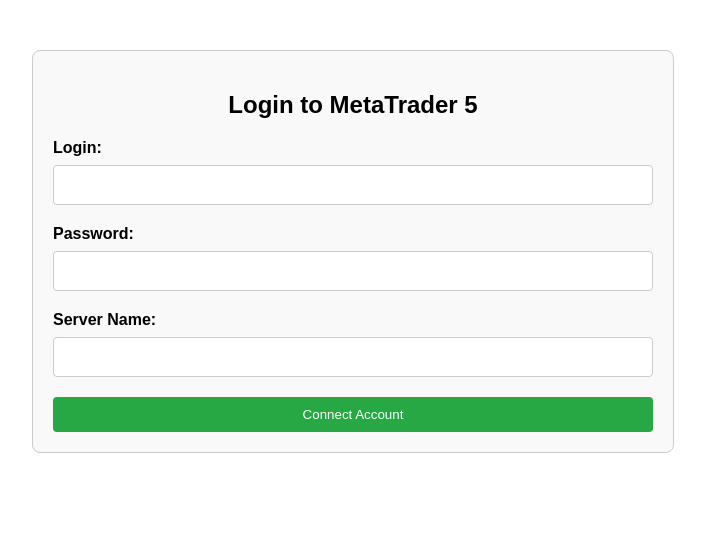
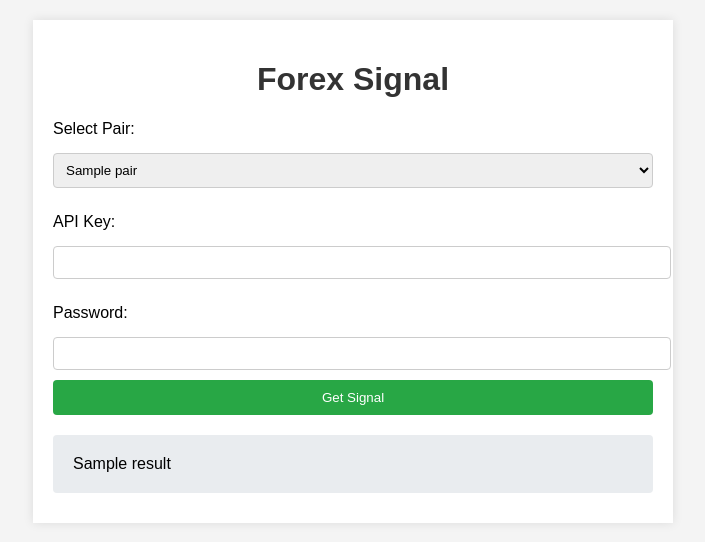
Before and after one commit to sniper-art710/EA, a Python web app: template templates/index.html in a window 1280 px wide. Shown: the top 542 px of the page, without its empty margins (287-992 px from the left). Run offline with Jinja, Linux system fonts and the light colour scheme; the template is opened without the code that fills it: most values are stand-ins (such as "Sample title", 1, 10 or a date in 2020).

Commit message:
Add files via upload

```diff
--- a/templates/index.html
+++ b/templates/index.html
@@ -3,45 +3,38 @@
 <head>
     <meta charset="UTF-8">
     <meta name="viewport" content="width=device-width, initial-scale=1.0">
-    <title>MetaTrader Login</title>
+    <title>Forex Signal</title>
     <style>
         body {
             font-family: Arial, sans-serif;
-            overflow-y: scroll;
+            background-color: #f4f4f4;
+            margin: 0;
+            padding: 20px;
         }
-
         .container {
             max-width: 600px;
-            margin: 50px auto;
+            margin: auto;
+            background: white;
             padding: 20px;
-            border: 1px solid #ccc;
-            border-radius: 8px;
-            background-color: #f9f9f9;
+            box-shadow: 0 0 10px rgba(0, 0, 0, 0.1);
         }
-
-        h2 {
+        h1 {
             text-align: center;
+            color: #333;
         }
-
-        form {
-            display: flex;
-            flex-direction: column;
+        label {
+            display: block;
+            margin: 15px 0 5px;
         }
-
-        label {
-            margin-bottom: 8px;
-            font-weight: bold;
-        }
-
-        input {
-            margin-bottom: 20px;
-            padding: 10px;
-            font-size: 16px;
+        input, select {
+            width: 100%;
+            padding: 8px;
+            margin: 10px 0;
             border: 1px solid #ccc;
             border-radius: 4px;
         }
-
         button {
+            width: 100%;
             padding: 10px;
             background-color: #28a745;
             color: white;
@@ -49,98 +42,52 @@
             border-radius: 4px;
             cursor: pointer;
         }
-
         button:hover {
             background-color: #218838;
         }
-
-        #status-bar {
+        .result {
+            background: #e9ecef;
+            padding: 20px;
             margin-top: 20px;
-            padding: 10px;
+            border-radius: 4px;
+        }
+        .message {
+            color: red;
             text-align: center;
-            border: 1px solid #ccc;
-            border-radius: 4px;
-            background-color: #f9f9f9;
-        }
-
-        .hidden {
-            display: none;
-        }
-
-        .error {
-            color: red;
-        }
-
-        .success {
-            color: green;
+            margin-top: 10px;
         }
     </style>
     <script>
-        document.addEventListener('DOMContentLoaded', () => {
-            const statusBar = document.getElementById('status-bar');
-            const connectButton = document.getElementById('connect-button');
-            const tradeForm = document.getElementById('trade-form');
+        document.addEventListener('DOMContentLoaded', function() {
+            const form = document.querySelector('form');
+            form.addEventListener('submit', function(event) {
+                event.preventDefault(); // Prevent the form from submitting normally
 
-            function showMessage(message, isSuccess = true) {
-                statusBar.textContent = message;
-                statusBar.classList.remove('hidden');
-                statusBar.classList.toggle('error', !isSuccess);
-                statusBar.classList.toggle('success', isSuccess);
-            }
+                // Gather form data
+                const pair = document.getElementById('pair').value;
+                const apiKey = document.getElementById('api_key').value;
+                const password = document.getElementById('password').value;
 
-            connectButton.addEventListener('click', () => {
-                const login = document.getElementById('login').value;
-                const password = document.getElementById('password').value;
-                const serverName = document.getElementById('server_name').value;
-
-                fetch('/connect', {
+                // Send form data via AJAX to the server
+                fetch('/get-signal', {
                     method: 'POST',
                     headers: {
-                        'Content-Type': 'application/json'
+                        'Content-Type': 'application/json',
                     },
-                    body: JSON.stringify({ login, password, server_name: serverName })
+                    body: JSON.stringify({
+                        pair: pair,
+                        api_key: apiKey,
+                        password: password
+                    })
                 })
                 .then(response => response.json())
                 .then(data => {
-                    if (data.status === 'Connected') {
-                        showMessage('Successfully connected!', true);
-                        tradeForm.classList.remove('hidden');
-                    } else {
-                        showMessage('Failed to connect. Check your credentials.', false);
-                    }
+                    // Update the result and message in the HTML without reloading
+                    document.querySelector('.result').innerHTML = data.result || 'No signal available';
+                    document.querySelector('.message').innerHTML = data.message || '';
                 })
-                .catch(err => {
-                    showMessage('Error connecting to server.', false);
-                });
-            });
-
-            tradeForm.addEventListener('submit', (event) => {
-                event.preventDefault();
-
-                const login = document.getElementById('login').value;
-                const password = document.getElementById('password').value;
-                const serverName = document.getElementById('server_name').value;
-                const symbol = document.getElementById('symbol').value;
-                const lotSize = document.getElementById('lot_size').value;
-                const numTrades = document.getElementById('num_trades').value;
-
-                fetch('/trade', {
-                    method: 'POST',
-                    headers: {
-                        'Content-Type': 'application/json'
-                    },
-                    body: JSON.stringify({ login, password, server_name: serverName, symbol, lot_size: lotSize, num_trades: numTrades })
-                })
-                .then(response => response.json())
-                .then(data => {
-                    if (data.status === 'Trade Successful') {
-                        showMessage('Trade executed successfully!', true);
-                    } else {
-                        showMessage('Successfully placed trades.', false);
-                    }
-                })
-                .catch(err => {
-                    showMessage('Error during trade execution.', false);
+                .catch(error => {
+                    console.error('Error:', error);
                 });
             });
         });
@@ -148,34 +95,26 @@
 </head>
 <body>
     <div class="container">
-        <h2>Login to MetaTrader 5</h2>
-        <form id="login-form">
-            <label for="login">Login:</label>
-            <input type="text" id="login" name="login" required>
-
+        <h1>Forex Signal</h1>
+        <form>
+            <label for="pair">Select Pair:</label>
+            <select id="pair" name="pair">
+                {% for pair in pairs %}
+                <option value="{{ pair }}">{{ pair }}</option>
+                {% endfor %}
+            </select>
+            <label for="api_key">API Key:</label>
+            <input type="text" id="api_key" name="api_key" required>
             <label for="password">Password:</label>
             <input type="password" id="password" name="password" required>
-
-            <label for="server_name">Server Name:</label>
-            <input type="text" id="server_name" name="server_name" required>
-
-            <button type="button" id="connect-button">Connect Account</button>
+            <button type="submit">Get Signal</button>
         </form>
-
-        <form id="trade-form" class="hidden">
-            <label for="symbol">Symbol:</label>
-            <input type="text" id="symbol" name="symbol" required>
-
-            <label for="lot_size">Lot Size:</label>
-            <input type="number" id="lot_size" name="lot_size" step="0.01" required>
-
-            <label for="num_trades">Number of Trades:</label>
-            <input type="number" id="num_trades" name="num_trades" required>
-
-            <button type="submit">Auto Trade</button>
-        </form>
-
-        <div id="status-bar" class="hidden"></div>
+        <div class="result">
+            {{ result|safe }}
+        </div>
+        <div class="message">
+            {{ message|safe }}
+        </div>
     </div>
 </body>
 </html>
```
